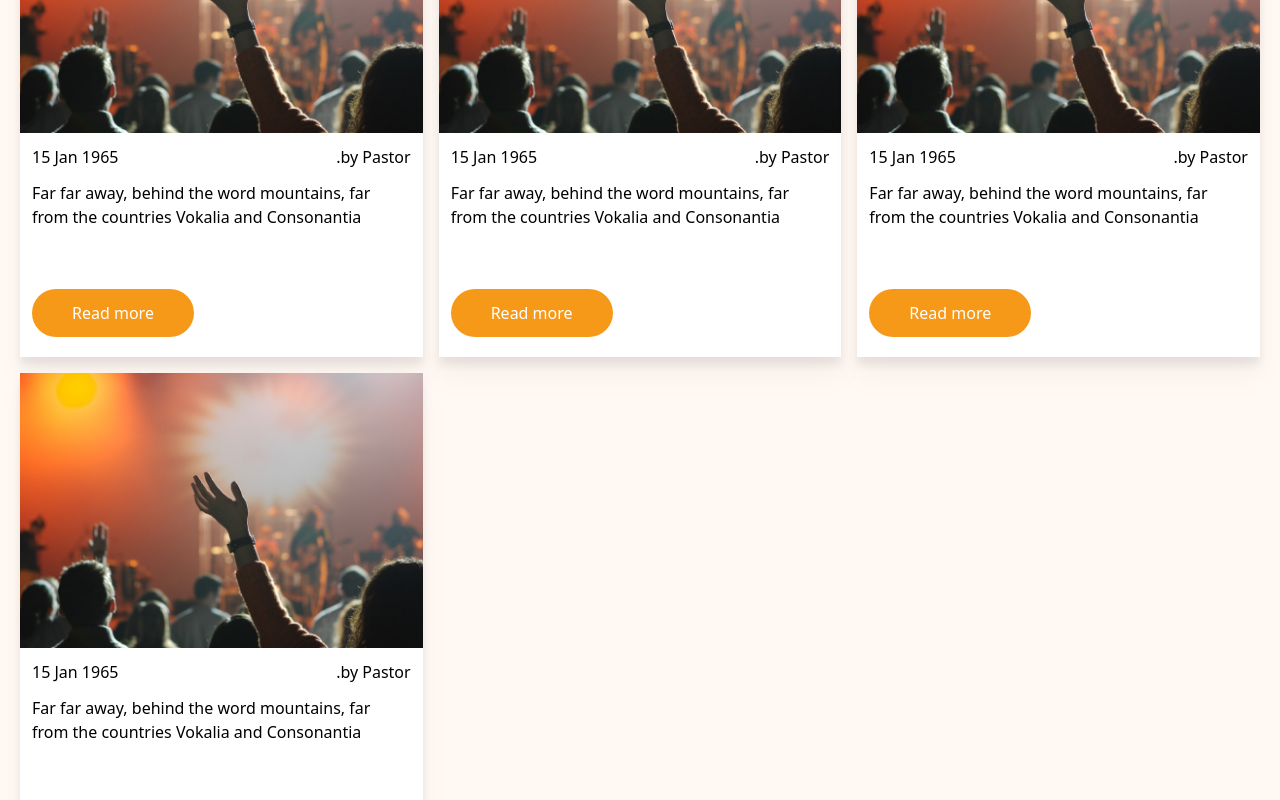
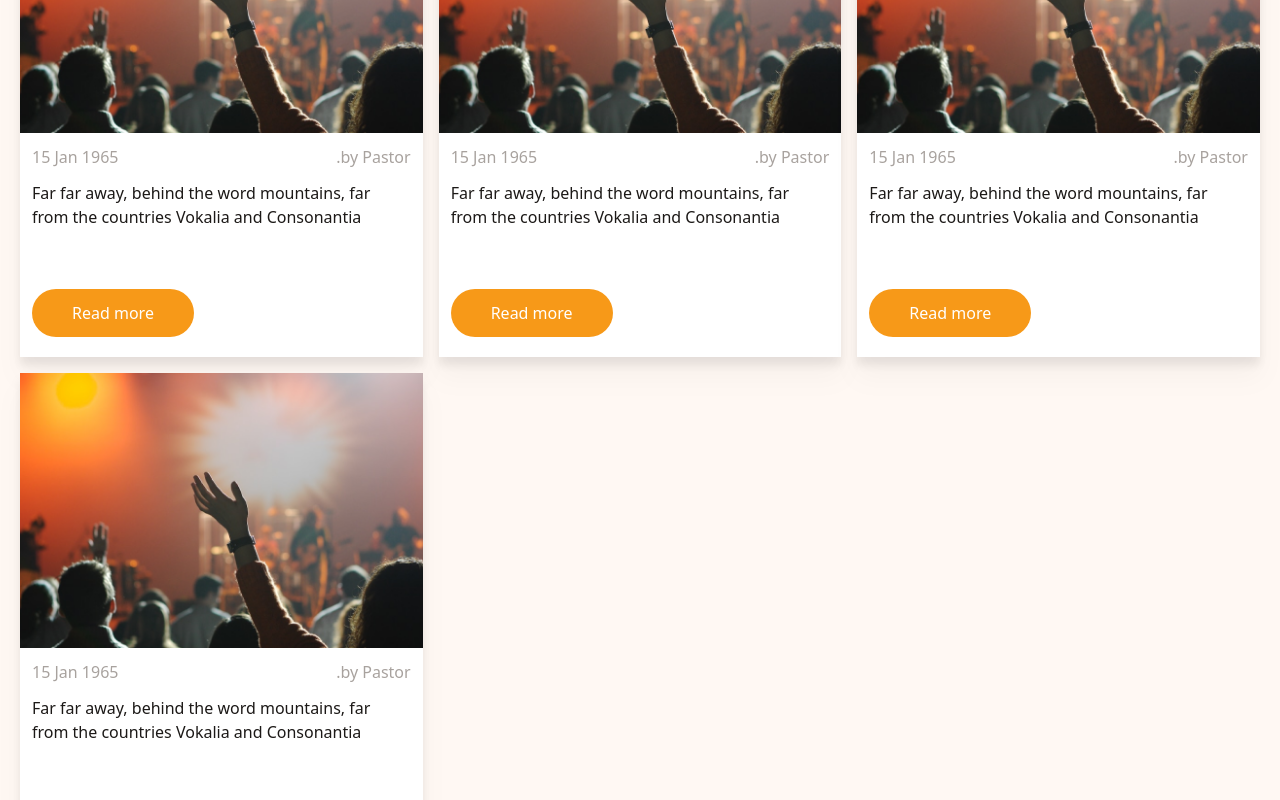
Before and after one commit to rosairekota/wordofgod-site, a Next.js app: page / in a window 1280 px wide. Shown: the part 1480-2280 px from the top of the page. Built offline with nearby package versions, Linux system fonts and the light colour scheme.

Commit message:
refactor: update style

```diff
--- a/components/shared/JournalCard.tsx
+++ b/components/shared/JournalCard.tsx
@@ -9,11 +9,11 @@ const JournalCard:React.FC<Props> = ({imageUrl,journalDate,createdBy,title,descr
     <div className="bg-white drop-shadow-xl">
       <Image src={imageUrl} alt="test" className="cover" />
       <div>
-        <div className="flex justify-between py-3 mx-3">
+        <div className="flex justify-between py-3 mx-3 text-stone-400">
           <span>{journalDate}</span>
           <span>.by Pastor</span>
         </div>
-        <p className="pb-10 mx-3">
+        <p className="pb-10 mx-3 text-stone-900 font-medium">
          {description}
          </p>
         <button className="bg-primary py-3 px-10 my-5 text-white rounded-full hover:bg-primary/90 mx-3">
```
